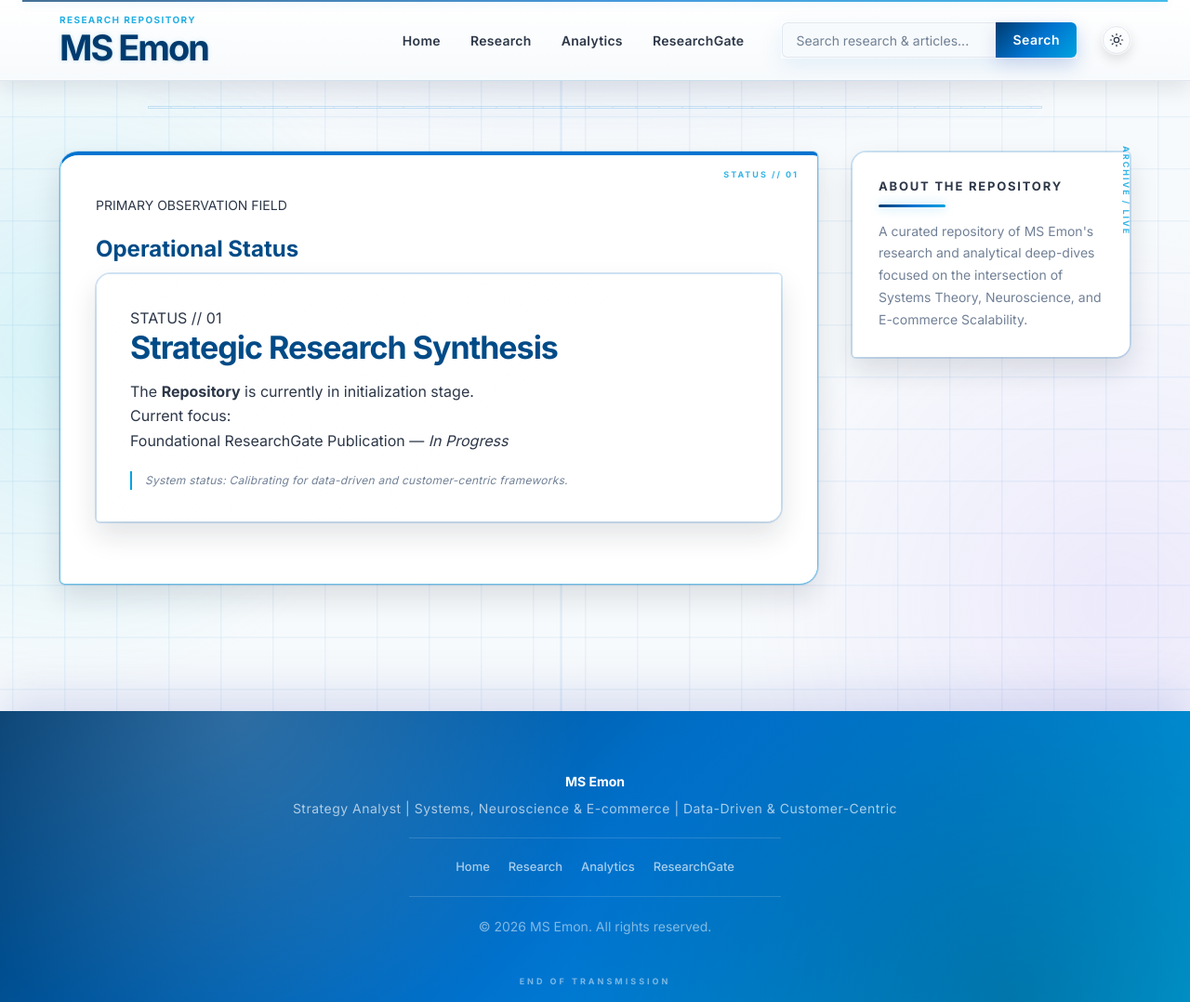
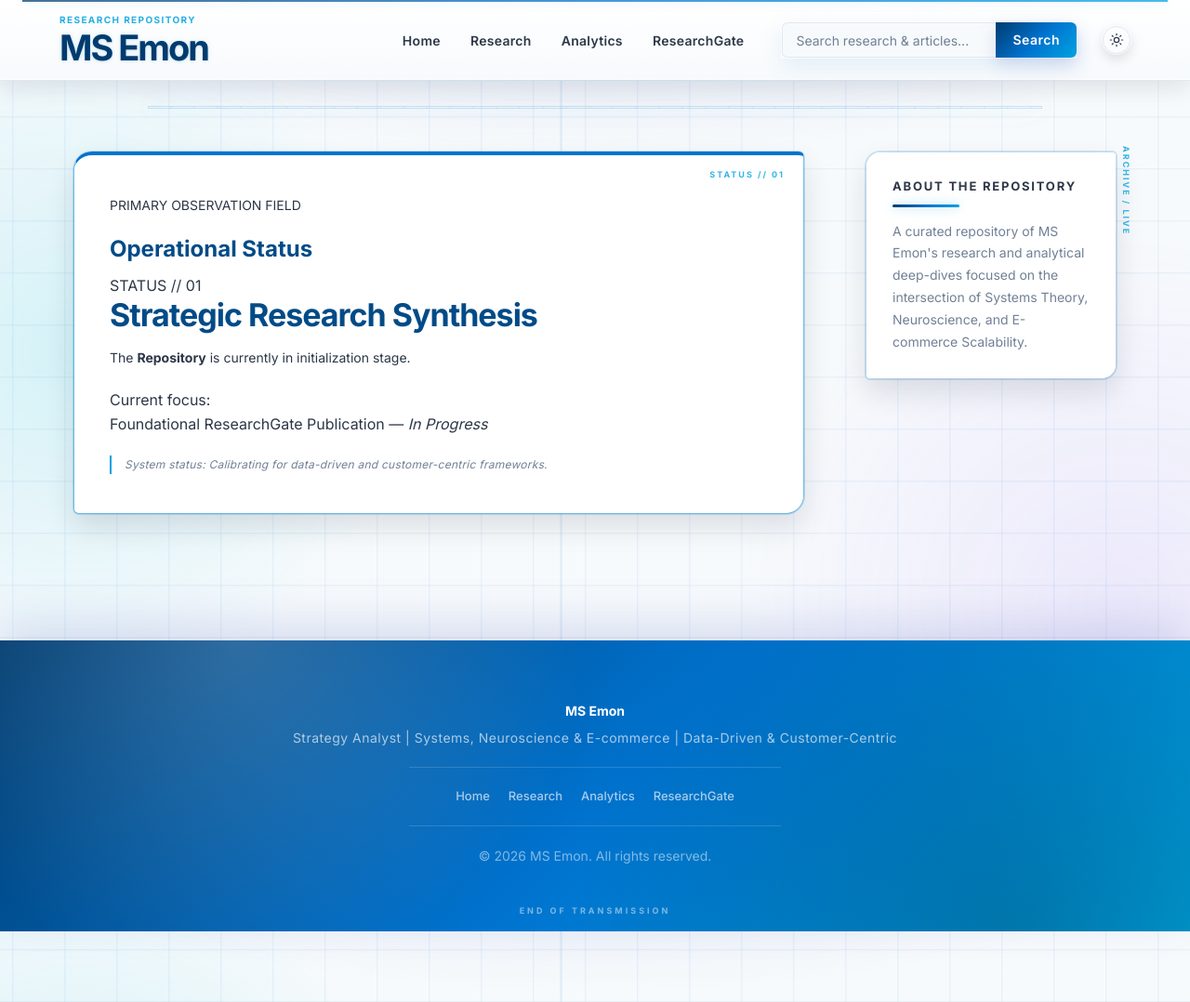
Before and after one commit to msemonlab/msemonlab.github.io, a Jekyll site: the page built from index.md, in a window 1280 px wide and 1078 px high. Shown: the whole window at 93% size. Built offline with Jekyll 4.4.1, drawn with Linux system fonts in a browser that asks for light colours.

Commit message:
Align homepage layout with Blogger site

```diff
--- a/_layouts/default.html
+++ b/_layouts/default.html
@@ -296,9 +296,10 @@
   /*=============================================================================
     5. Main Layout — Two-Column
   =============================================================================*/
-  .site-body { display: flex; gap: 36px; padding: 36px 24px; max-width: var(--container); margin: 0 auto; }
-  .main-content { flex: 1; min-width: 0; }
-  .sidebar-area { width: 300px; flex-shrink: 0; }
+  .site-body { display: flex; gap: 51px; padding: 36px 24px; max-width: var(--container); margin: 0 auto; }
+  .main-content { flex: 0 0 816px; min-width: 0; }
+  .sidebar-area { width: 270px; flex-shrink: 0; }
+  .home-content { padding: 0 15px; }
 
   /*=============================================================================
     6. Article Cards
@@ -372,7 +373,7 @@
   /*=============================================================================
     11. Footer
   =============================================================================*/
-  .site-footer { background-color: var(--primary-blue); color: rgba(255,255,255,0.85); padding: 40px 24px; text-align: center; margin-top: 20px; }
+  .site-footer { background-color: var(--primary-blue); color: rgba(255,255,255,0.85); padding: 38px 24px; text-align: center; margin-top: 20px; }
   .site-footer p { margin-bottom: 6px; font-size: 14px; }
   .site-footer a { color: var(--accent-teal); text-decoration: none; }
   .site-footer a:hover { color: #fff; text-decoration: underline; }
@@ -397,7 +398,8 @@
     12. Responsive
   =============================================================================*/
   @media screen and (max-width: 1024px) {
-    .site-body { flex-direction: column; padding: 24px 16px; }
+    .site-body { flex-direction: column; gap: 24px; padding: 24px 16px; }
+    .main-content { flex: 1 1 auto; width: 100%; }
     .sidebar-area { width: 100%; }
   }
 
@@ -418,7 +420,9 @@
     .article-card { padding: 20px; }
     .article-title { font-size: 17px; }
     .article-meta { flex-direction: column; align-items: flex-start; gap: 4px; }
+    .home-content { padding: 0; }
     .single-post-area { padding: 20px 18px; }
+    .search-page-controls { flex-direction: column; }
     .single-post-title { font-size: 22px; }
     .comments-section { padding: 20px 18px; }
     #blog-pager { justify-content: center; }
--- a/index.md
+++ b/index.md
@@ -6,14 +6,12 @@ title: Home
 <section class="status-card">
   <p class="eyebrow">PRIMARY OBSERVATION FIELD</p>
   <h2>Operational Status</h2>
-  <article class="article-card">
-    <span class="card-kicker">STATUS // 01</span>
-    <h3>Strategic Research Synthesis</h3>
-    <p>The <strong>Repository</strong> is currently in initialization stage.</p>
-    <div class="focus-panel">
-      <span>Current focus:</span>
-      <p>Foundational ResearchGate Publication — <em>In Progress</em></p>
-    </div>
-    <p class="status-note">System status: Calibrating for data-driven and customer-centric frameworks.</p>
-  </article>
+  <span class="card-kicker">STATUS // 01</span>
+  <h3>Strategic Research Synthesis</h3>
+  <p>The <strong>Repository</strong> is currently in initialization stage.</p>
+  <div class="focus-panel">
+    <span>Current focus:</span>
+    <p>Foundational ResearchGate Publication — <em>In Progress</em></p>
+  </div>
+  <p class="status-note">System status: Calibrating for data-driven and customer-centric frameworks.</p>
 </section>
```
